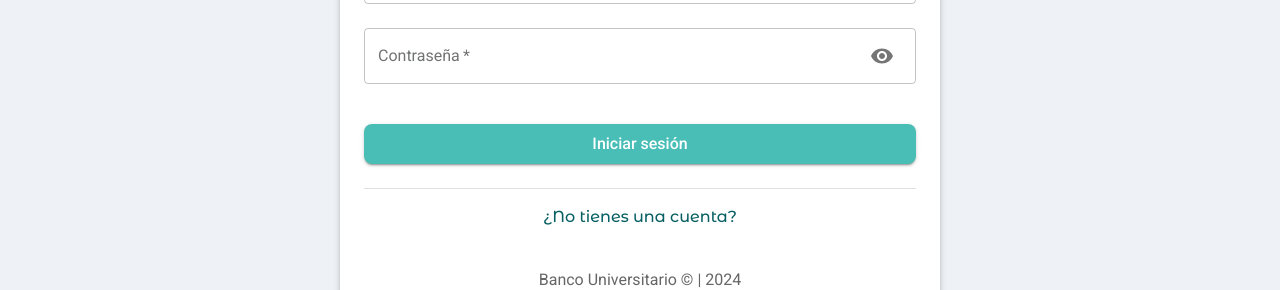
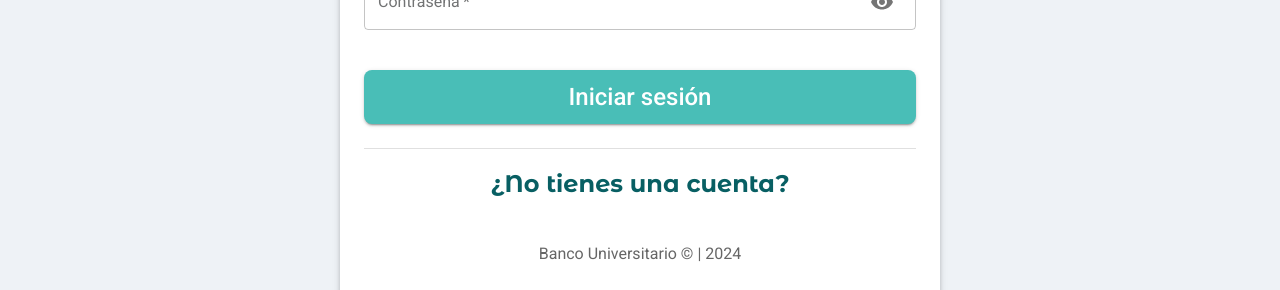
Before and after one commit to 3rnestocs/banco, a React (Create React App) app: page /#/login in a window 1280 px wide. Shown: the part 500-790 px from the top of the page. Built offline with nearby package versions, Linux system fonts and the light colour scheme.

Commit message:
UI font fixes and padding changed.

```diff
--- a/src/index.css
+++ b/src/index.css
@@ -1,4 +1,4 @@
-@import url('https://fonts.googleapis.com/css2?family=Montserrat+Alternates:wght@400;500;700&family=Roboto:wght@400;500;700&display=swap');
+@import url('https://fonts.googleapis.com/css2?family=Montserrat+Alternates:wght@400;500;600;700&family=Roboto:wght@400;500;700&display=swap');
 
 body {
   margin: 0;
--- a/src/routes/login/Login.js
+++ b/src/routes/login/Login.js
@@ -42,8 +42,7 @@ const Login = () => {
         <Container
           maxWidth="sm"
           sx={{
-            mt: 8,
-            p: 6,
+            p: 12,
             boxShadow: 3,
             borderRadius: 2,
             backgroundColor: '#fff',
@@ -67,7 +66,7 @@ const Login = () => {
 
           {/* Form */}
           <form onSubmit={handleSubmit}>
-            <Typography sx={{ textAlign: 'center', mb: 2 }}>
+            <Typography sx={{ textAlign: 'center' }}>
               Ingresa tus credenciales para continuar
             </Typography>
 
--- a/src/theme.js
+++ b/src/theme.js
@@ -35,7 +35,7 @@ const theme = createTheme({
 				root: {
 					borderRadius: '8px', // Optional: You can customize this
 					textTransform: 'none', // Optional: To remove uppercase styling
-					fontSize: '1em', // Optional: Adjust button font size
+					fontSize: '1.5em', // Optional: Adjust button font size
 				},
 				// Button with background (primary button)
 				containedPrimary: {
@@ -49,7 +49,7 @@ const theme = createTheme({
 				// Button without background (text button)
 				textPrimary: {
 					color: '#085F63',
-					fontWeight: 500, // Medium
+					fontWeight: 700, // Medium
 					fontFamily: 'Montserrat Alternates, sans-serif',
 					'&:hover': {
 						backgroundColor: 'transparent', // No background on hover
```
